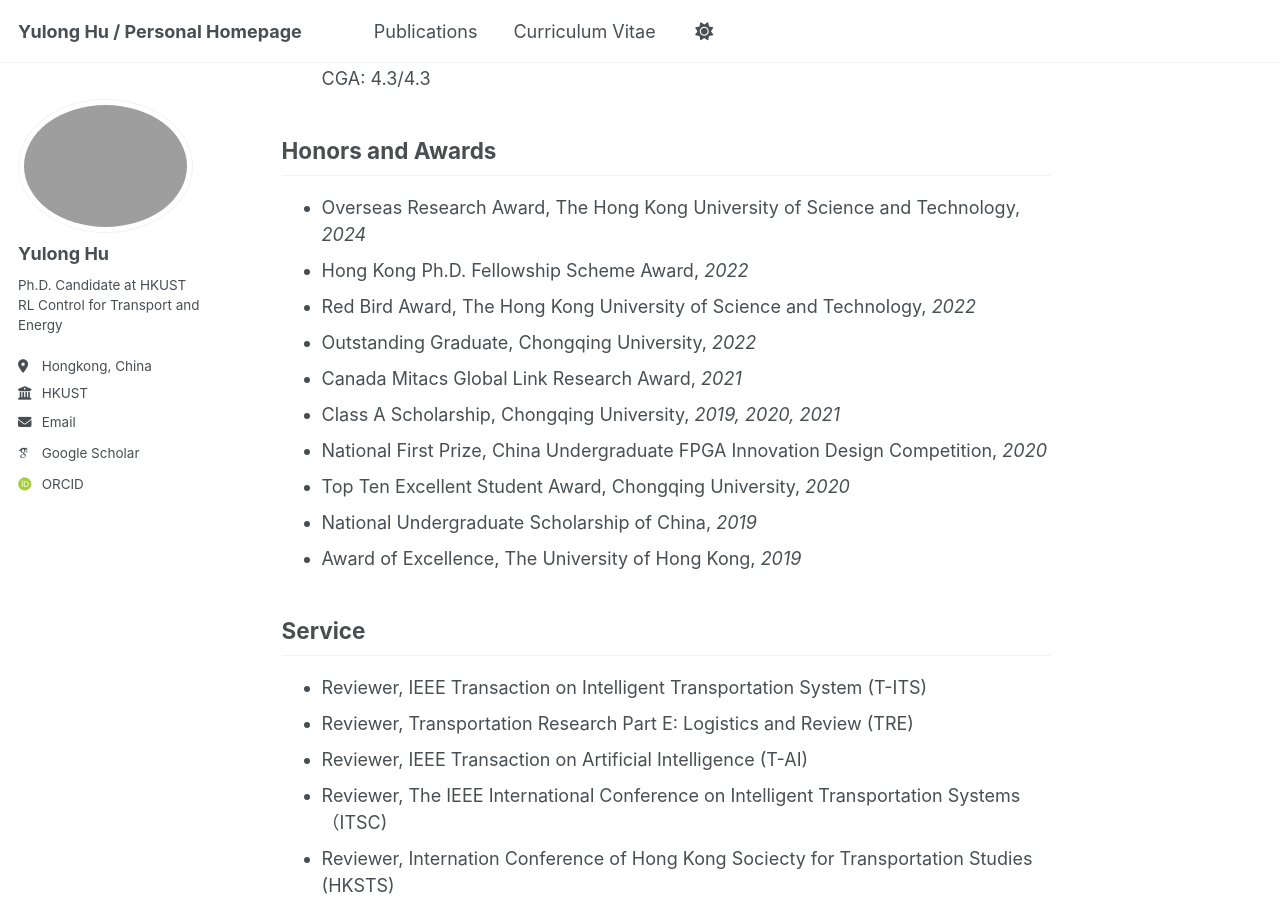
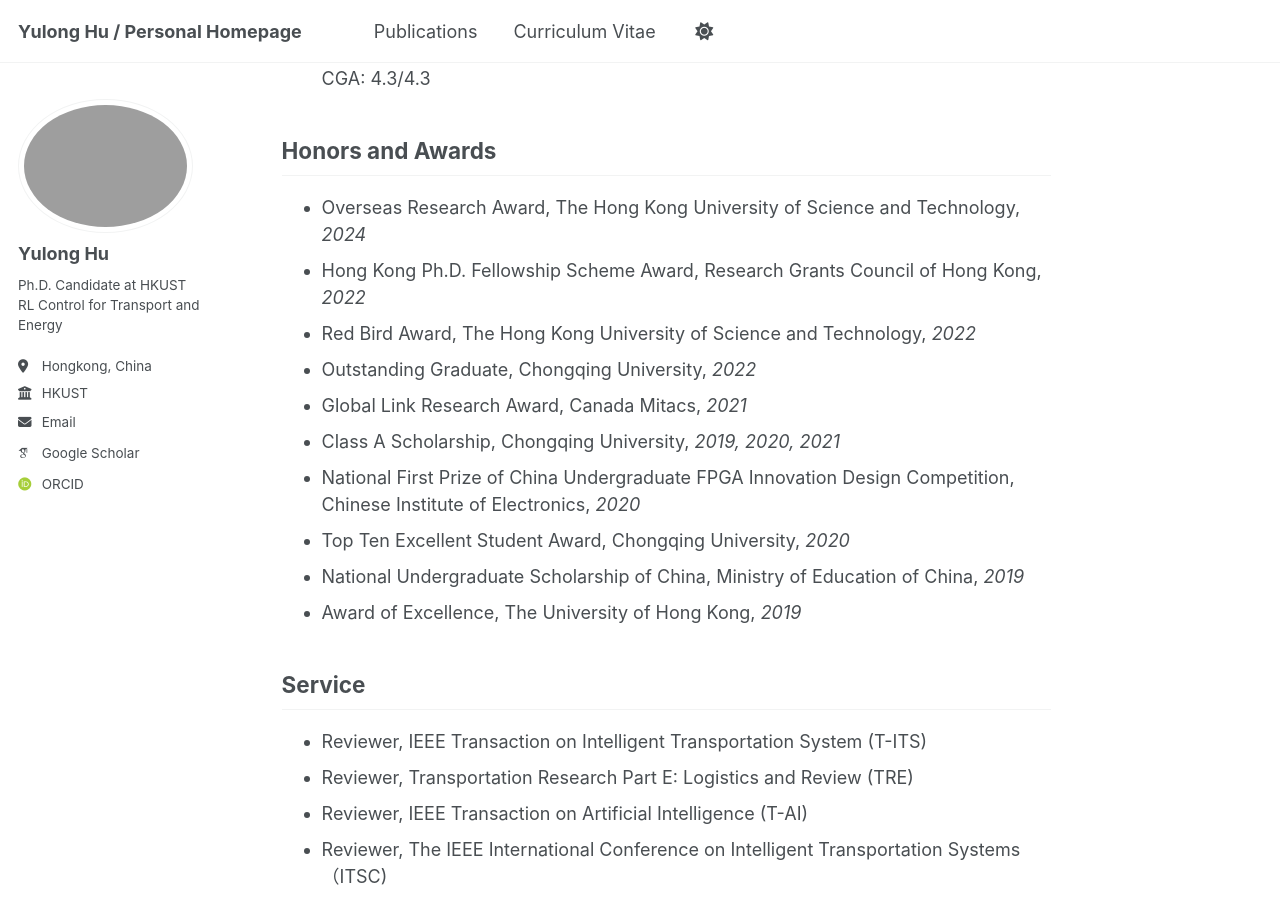
Before and after one commit to yulonghu2000/yulonghu2000.github.io, a Jekyll site: the page built from _pages/cv.md, in a window 1280 px wide and 900 px high, scrolled down 668 px. Built offline with Jekyll 4.4.1, drawn with Linux system fonts in a browser that asks for light colours; some web fonts are replaced.

Commit message:
Update cv.md

```diff
--- a/_pages/cv.md
+++ b/_pages/cv.md
@@ -19,14 +19,14 @@ author_profile: true
 
 ## Honors and Awards
 - Overseas Research Award, The Hong Kong University of Science and Technology, *2024*
-- Hong Kong Ph.D. Fellowship Scheme Award, *2022*
+- Hong Kong Ph.D. Fellowship Scheme Award, Research Grants Council of Hong Kong, *2022*
 - Red Bird Award, The Hong Kong University of Science and Technology, *2022*
 - Outstanding Graduate, Chongqing University, *2022*
-- Canada Mitacs Global Link Research Award, *2021*
+- Global Link Research Award, Canada Mitacs,  *2021*
 - Class A Scholarship, Chongqing University, *2019, 2020, 2021*
-- National First Prize, China Undergraduate FPGA Innovation Design Competition, *2020*
+- National First Prize of China Undergraduate FPGA Innovation Design Competition, Chinese Institute of Electronics, *2020*
 - Top Ten Excellent Student Award, Chongqing University, *2020*
-- National Undergraduate Scholarship of China, *2019*
+- National Undergraduate Scholarship of China, Ministry of Education of China, *2019*
 - Award of Excellence, The University of Hong Kong, *2019*
 
 ## Service
```
